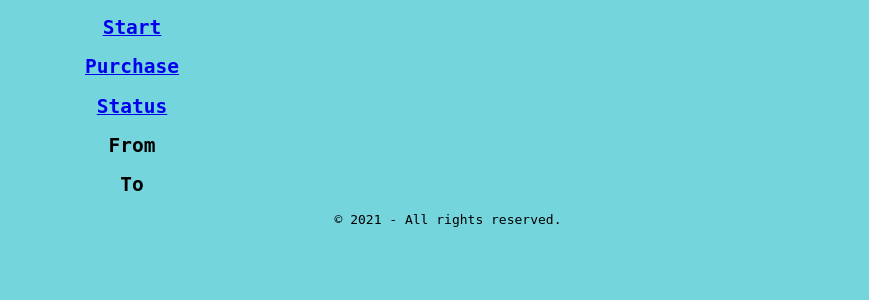
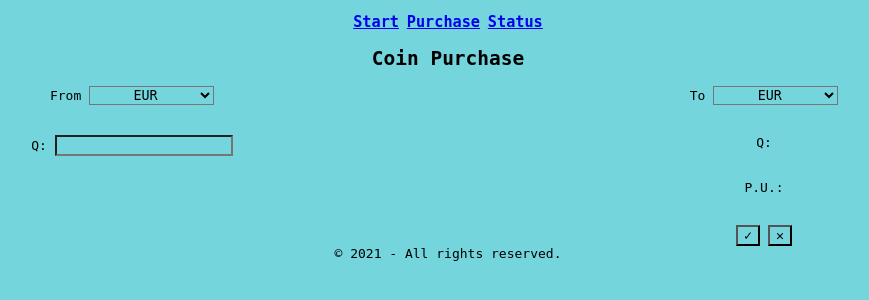
Before and after one commit to evil-wombat/Krypto, a Flask app: page /purchase in a window 1280 px wide. Shown: the part 28-328 px from the top of the page, without its empty margins (192-1061 px from the left). Run offline with Flask 2, Linux system fonts and the light colour scheme.

Commit message:
Version 2. Paginas creadas y mas o menos colocadas

```diff
--- a/krypto/routes.py
+++ b/krypto/routes.py
@@ -1,13 +1,25 @@
 from krypto import app
-from flask import render_template
+from flask import render_template, request, url_for, redirect
+import sqlite3
+from datetime import date, time
 
-
+DBfile = 'krypto/data/database.db'
 
 
 @app.route('/')
 def movements_table ():
 
-    return render_template ('movement_table.html')
+    conn = sqlite3.connect (DBfile)
+    c = conn.cursor()
+
+    c.execute ('SELECT date, time, from_currency, from_quantity, to_currency, to_quantity FROM movements;')
+
+    invested = c.fetchall()
+
+
+    conn.close()
+
+    return render_template ('movement_table.html', datos=invested)
 
 @app.route ('/purchase')
 def purchase ():
--- a/krypto/static/css/styles.css
+++ b/krypto/static/css/styles.css
@@ -12,8 +12,21 @@ table {
     width: 70%;
 }
 
-h2 {margin-right: 50%;}
+h3 {display: inline;
+    }
+
 
 .field {
     font-family: Verdana, Geneva, Tahoma, sans-serif;
     background-color: darkcyan;}
+
+.Q {display: inline;}
+
+.Entry {
+    width: 50%;
+    float: left;
+}
+
+.submit {
+    display: inline;
+}
--- a/krypto/templates/base.html
+++ b/krypto/templates/base.html
@@ -11,9 +11,9 @@
         <p>Krypto Exchange</p>
     </header>
 
-    <h2><a href='/'> Start</a></h2>
-    <h2><a href='purchase'> Purchase</a></h2>
-    <h2><a href='status'> Status</a></h2>
+    <h3><a href='/'> Start</a></h2>
+    <h3><a href='purchase'> Purchase</a></h2>
+    <h3><a href='status'> Status</a></h2>
 
     <section class = "main">
         {% block content%} {% endblock %}
--- a/krypto/templates/purchase.html
+++ b/krypto/templates/purchase.html
@@ -3,6 +3,80 @@
 {% block title %} Coin Purchase {% endblock %}
 
 {% block content %}
-    <h2>From</h2>
-    <h2>To</h2>
+
+<h2>Coin Purchase</h2>
+
+<form action = "/">
+    <div class= 'Entry'>
+        <div class = 'From'>
+            <label for='Coins'>From</label>
+            <select name='Coins' id='Coins' style= 'width: 125px'>
+                <option value="EUR">EUR</option>
+                <option value="ETH">ETH</option>
+                <option value="LTC">LTC</option>
+                <option value="BNB">BNB</option>
+                <option value="EOS">EOS</option>
+                <option value="XLM">XLM</option>
+                <option value="TRX">TRX</option>
+                <option value="BTC">BTC</option>
+                <option value="XRP">XRP</option>
+                <option value="BCH">BCH</option>
+                <option value="USDT">USDT</option>
+                <option value="BSV">BSV</option>
+                <option value="ADA">ADA</option>
+            </select>
+        </div>
+        <br>
+        <br>
+        <div class = 'Quantity'>
+            <label for='Q'>Q: </label>
+            <input type='number' name='Q'>
+        </div>
+    </div>
+
+    <div class = 'Entry'>
+        <div class = 'To'>
+            <label for='Coins'>To</label>
+            <select name='Coins' id='Coins' style= 'width: 125px'>
+                <option value="EUR">EUR</option>
+                <option value="ETH">ETH</option>
+                <option value="LTC">LTC</option>
+                <option value="BNB">BNB</option>
+                <option value="EOS">EOS</option>
+                <option value="XLM">XLM</option>
+                <option value="TRX">TRX</option>
+                <option value="BTC">BTC</option>
+                <option value="XRP">XRP</option>
+                <option value="BCH">BCH</option>
+                <option value="USDT">USDT</option>
+                <option value="BSV">BSV</option>
+                <option value="ADA">ADA</option>
+            </select>
+        </div>
+        <br>
+        <br>
+        <div class = 'To'>
+            <label type = 'text' for='Q'>Q: </label>
+        </div>
+        <br>
+        <br>
+        <div class = 'To'>
+            <label type = 'text'>P.U.:</label>
+        </div>
+        <br>
+        <br>
+        <div class='submit'>
+            <div class='submit'>
+                <input type = 'submit' value=&#10003;>
+            </div>
+            <div class='submit'>
+                <input type = 'submit' value=&#10005;>
+            </div>
+        </div>
+    </div>
+
+
+
+</form>
+
 {% endblock %}
--- a/krypto/templates/status.html
+++ b/krypto/templates/status.html
@@ -5,6 +5,6 @@
 {% block content %}
     <h1>Investment State</h1>
 
-    <h2>Invested: </h2>
-    <h2>Actual Value: </h2>
+    <h4>Invested: </h4>
+    <h4>Actual Value: </h4>
 {% endblock %}
--- a/requirements.txt
+++ b/requirements.txt
@@ -1,7 +1,12 @@
+certifi==2020.12.5
+chardet==4.0.0
 click==7.1.2
 Flask==1.1.2
+idna==2.10
 itsdangerous==1.1.0
 Jinja2==2.11.2
 MarkupSafe==1.1.1
 python-dotenv==0.15.0
+requests==2.25.1
+urllib3==1.26.2
 Werkzeug==1.0.1
```
Also changed, not shown: krypto/templates/movement_table.html (+15 -4 lines), krypto/data/database.db, 2 other files.
